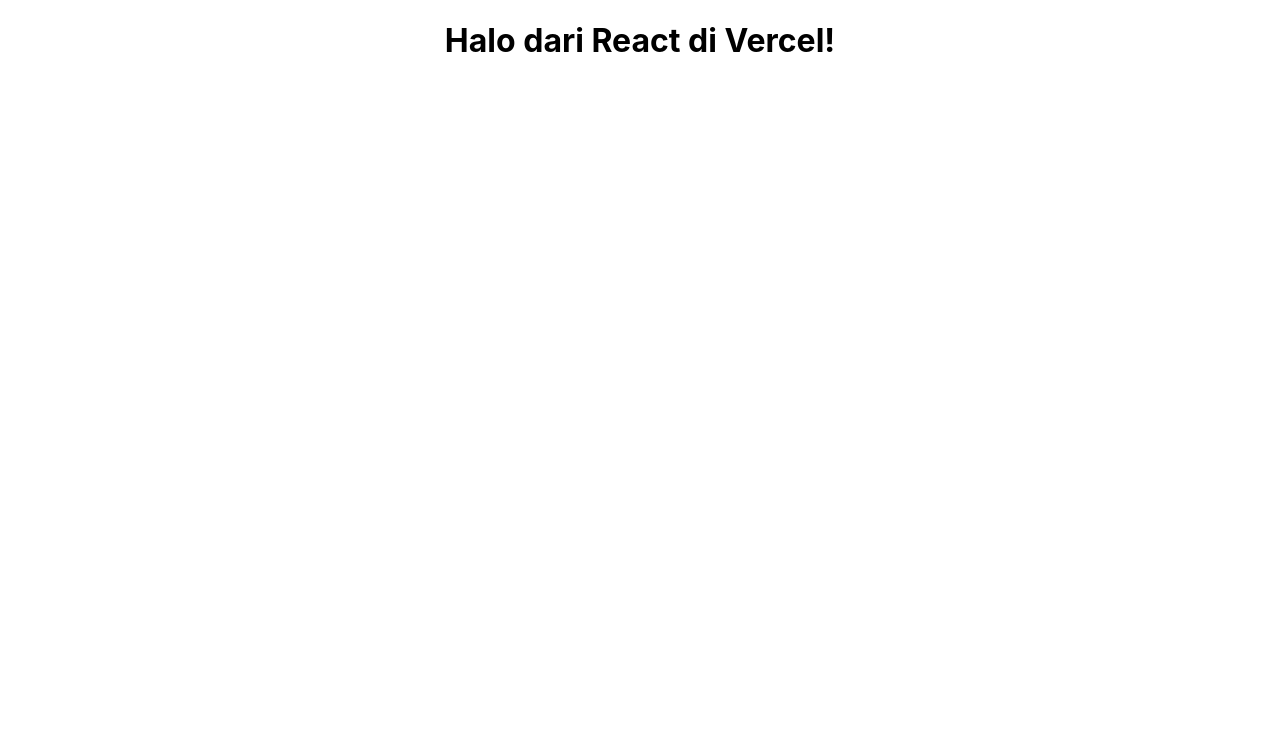
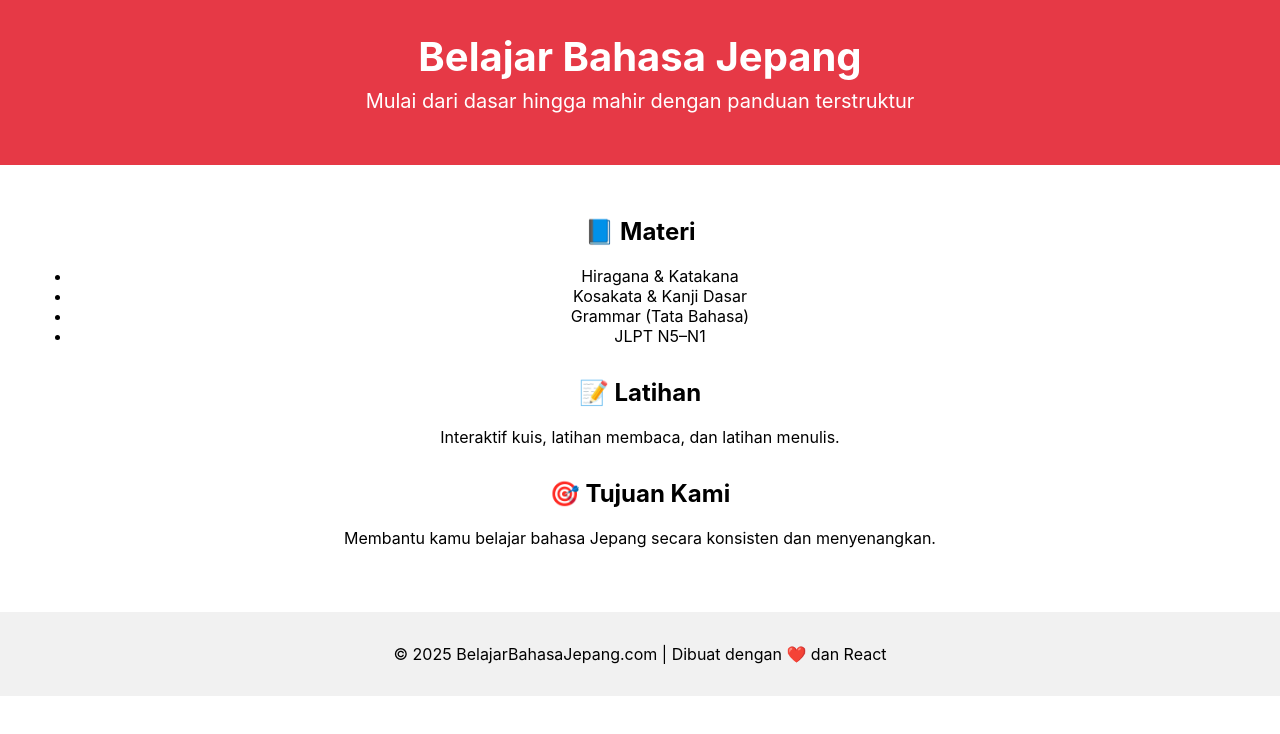
Before and after one commit to xuexibianma/my-vercel1, a React (Create React App) app: page / in a window 1280 px wide. Shown: the top 734 px of the page. Built offline with nearby package versions, Linux system fonts and the light colour scheme.

Commit message:
Update konten isi App.js

```diff
--- a/src/App.js
+++ b/src/App.js
@@ -1,12 +1,69 @@
+// src/App.js
 import './App.css';
 
 function App() {
   return (
     <div className="App">
-      <h1>Halo dari React di Vercel!</h1>
+      <header style={styles.header}>
+        <h1 style={styles.title}>Belajar Bahasa Jepang</h1>
+        <p style={styles.subtitle}>Mulai dari dasar hingga mahir dengan panduan terstruktur</p>
+      </header>
+
+      <main style={styles.main}>
+        <section style={styles.section}>
+          <h2>📘 Materi</h2>
+          <ul>
+            <li>Hiragana & Katakana</li>
+            <li>Kosakata & Kanji Dasar</li>
+            <li>Grammar (Tata Bahasa)</li>
+            <li>JLPT N5–N1</li>
+          </ul>
+        </section>
+
+        <section style={styles.section}>
+          <h2>📝 Latihan</h2>
+          <p>Interaktif kuis, latihan membaca, dan latihan menulis.</p>
+        </section>
+
+        <section style={styles.section}>
+          <h2>🎯 Tujuan Kami</h2>
+          <p>Membantu kamu belajar bahasa Jepang secara konsisten dan menyenangkan.</p>
+        </section>
+      </main>
+
+      <footer style={styles.footer}>
+        <p>© 2025 BelajarBahasaJepang.com | Dibuat dengan ❤️ dan React</p>
+      </footer>
     </div>
   );
 }
 
+const styles = {
+  header: {
+    backgroundColor: '#e63946',
+    color: '#fff',
+    padding: '2rem',
+    textAlign: 'center'
+  },
+  title: {
+    fontSize: '2.5rem',
+    margin: 0
+  },
+  subtitle: {
+    fontSize: '1.25rem',
+    marginTop: '0.5rem'
+  },
+  main: {
+    padding: '2rem'
+  },
+  section: {
+    marginBottom: '2rem'
+  },
+  footer: {
+    backgroundColor: '#f1f1f1',
+    padding: '1rem',
+    textAlign: 'center'
+  }
+};
 
 export default App;
```
